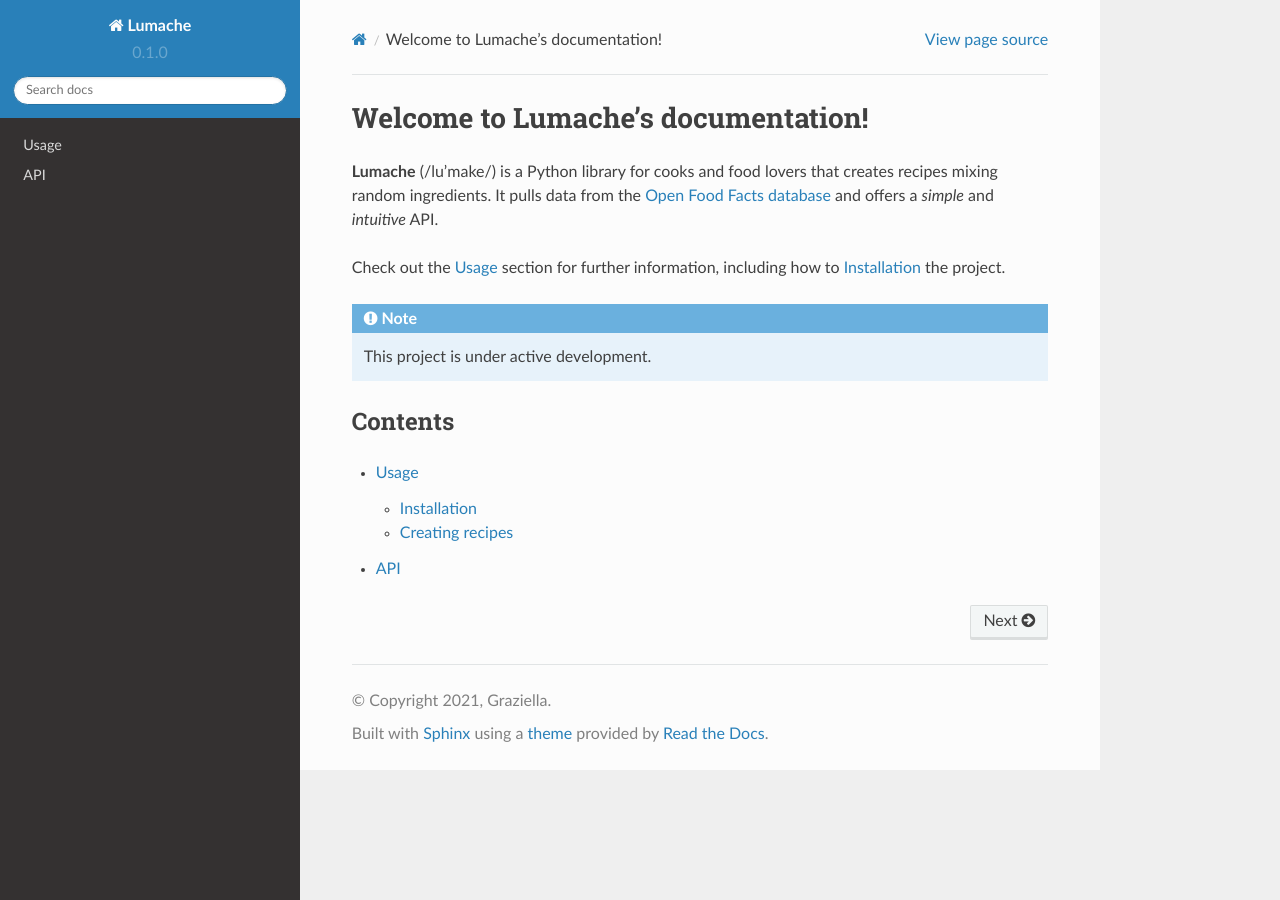
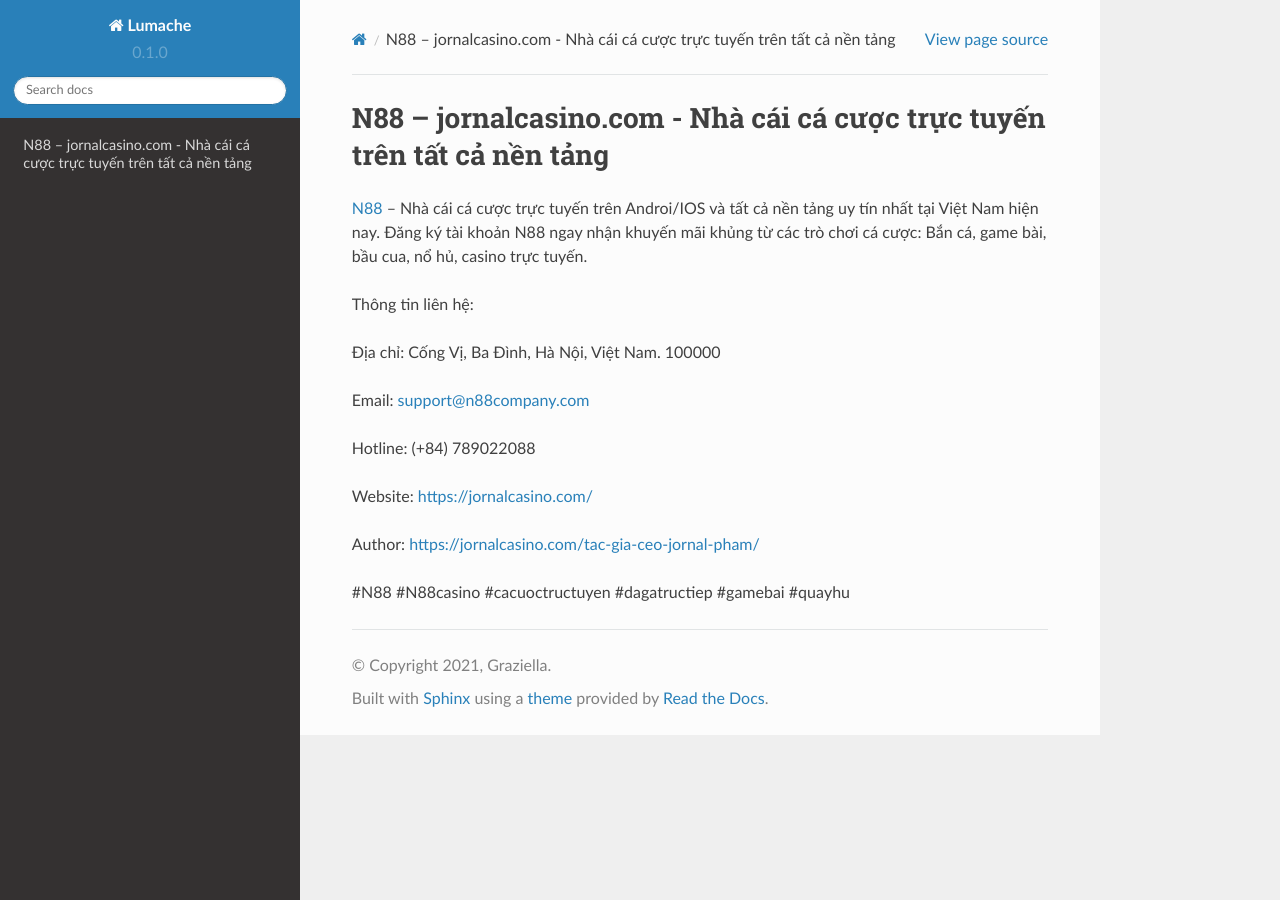
Before and after one commit to nhattuong947/n88casino, a Sphinx documentation site: the page built from docs/source/index.rst, in a window 1280 px wide. Built offline with Sphinx 7.4.7 and the Read the Docs theme 2.0.0, drawn with Linux system fonts in a browser that asks for light colours.

Commit message:
Update index.rst

```diff
--- a/docs/source/index.rst
+++ b/docs/source/index.rst
@@ -1,22 +1,18 @@
-Welcome to Lumache's documentation!
+N88 – jornalcasino.com - Nhà cái cá cược trực tuyến trên tất cả nền tảng
 ===================================
 
-**Lumache** (/lu'make/) is a Python library for cooks and food lovers
-that creates recipes mixing random ingredients.
-It pulls data from the `Open Food Facts database <https://world.openfoodfacts.org/>`_
-and offers a *simple* and *intuitive* API.
+`N88 <https://jornalcasino.com/>`_ – Nhà cái cá cược trực tuyến trên Androi/IOS và tất cả nền tảng uy tín nhất tại Việt Nam hiện nay. Đăng ký tài khoản N88 ngay nhận khuyến mãi khủng từ các trò chơi cá cược: Bắn cá, game bài, bầu cua, nổ hủ, casino trực tuyến.
 
-Check out the :doc:`usage` section for further information, including
-how to :ref:`installation` the project.
+Thông tin liên hệ:
 
-.. note::
+Địa chỉ: Cống Vị, Ba Đình, Hà Nội, Việt Nam. 100000
 
-   This project is under active development.
+Email: support@n88company.com
 
-Contents
---------
+Hotline: (+84) 789022088
 
-.. toctree::
+Website: https://jornalcasino.com/
 
-   usage
-   api
+Author: https://jornalcasino.com/tac-gia-ceo-jornal-pham/
+
+#N88 #N88casino #cacuoctructuyen #dagatructiep #gamebai #quayhu
```
